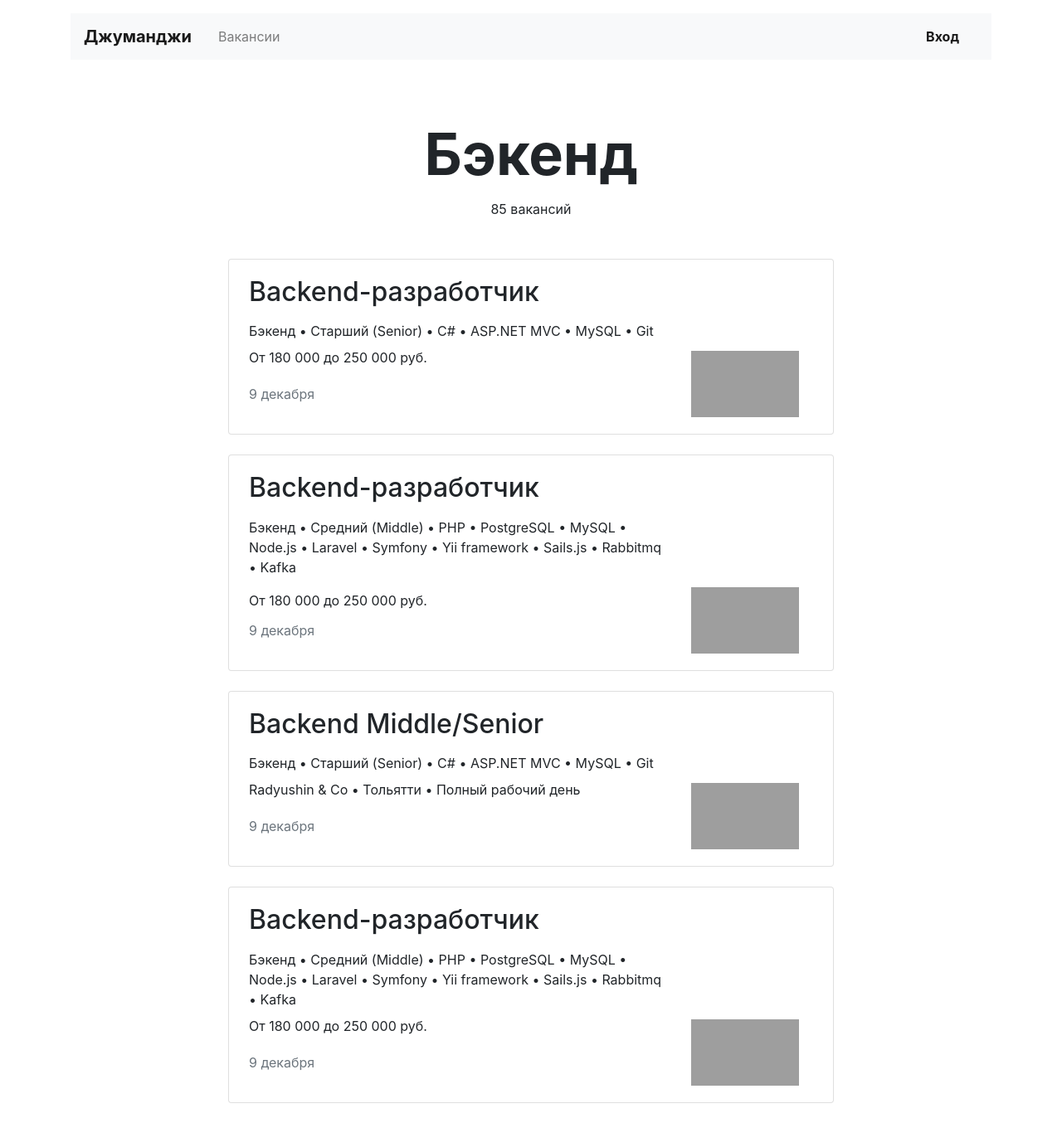
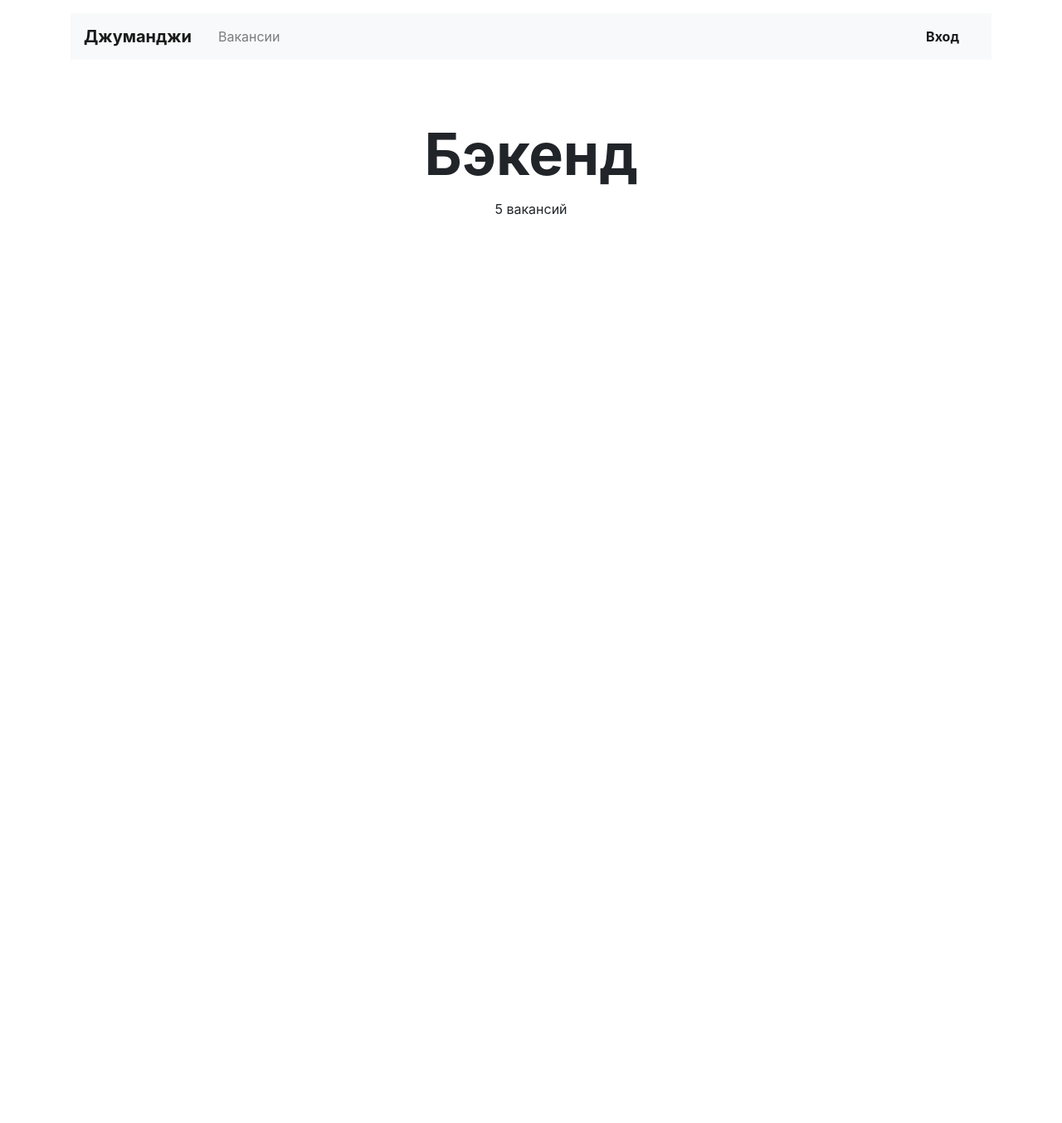
Before and after one commit to She-Wolf/JobsJunior, a Django app: page /vacancies/cat/backend in a window 1280 px wide. Shown: the whole page at 83% size. After the commit the page ends 259 px from the top, so only its background shows below. Run offline with Django 3.2, Linux system fonts and the light colour scheme; data comes from the database, SQL or seed files in the repository; some libraries are stand-ins or nearby versions; grey boxes are pictures that could not be loaded.

Commit message:
company.html  fix

```diff
--- a/jobs/urls.py
+++ b/jobs/urls.py
@@ -7,6 +7,6 @@
     path('vacancies/', views.vacancies, name='vacancies'),
     path('vacancies/<int:vacancy_id>', views.vacancy, name='vacancy'),
     path('companies/<int:company_id>', views.company, name='company'),
-    path('vacancies/cat/<str:speciality_name>', views.speciality, name='speciality'),
+    path('vacancies/cat/<str:speciality_id>', views.speciality, name='speciality'),
 
 ]
--- a/jobs/views.py
+++ b/jobs/views.py
@@ -30,9 +30,12 @@
     return render(request, 'vacancies.html',{'vacancies':vacancies,
                                              'vacancies_count':vacancies_count})
 
-def speciality(request,speciality_name):
-
-    return render(request, 'speciality.html')
+def speciality(request,speciality_id):
+    speciality = Specialty.objects.get(code = speciality_id)
+    vacancies = Vacancy.objects.filter(specialty = speciality.pk )
+    vacancies_count = vacancies.count()
+    return render(request, 'speciality.html',{'speciality':speciality,
+                                              'vacancies_count':vacancies_count})
 
 def company(request, company_id):
     company = Company.objects.get(id=company_id)
--- a/templates/speciality.html
+++ b/templates/speciality.html
@@ -3,15 +3,16 @@
 
   <main class="container mt-3">
     <section>
-      <h1 class="h1 text-center mx-auto mt-4 pt-5" style="font-size: 70px;"><strong>Бэкенд</strong></h1>
-      <p class="text-center pt-1">85 вакансий</p>
+      <h1 class="h1 text-center mx-auto mt-4 pt-5" style="font-size: 70px;"><strong>{{speciality.title}}</strong></h1>
+      <p class="text-center pt-1">{{vacancies_count}} вакансий</p>
       <div class="row mt-5">
         <div class="col-12 col-lg-8 offset-lg-2 m-auto">
+          {% for vacancy in vacancies %}
           <div class="card mb-4">
             <div class="card-body px-4">
               <div class="row">
                 <div class="col-12 col-md-8 col-lg-9">
-                  <h2 class="h2 pb-2">Backend-разработчик</h2>
+                  <h2 class="h2 pb-2">{{vacancy.title}}</h2>
                   <p class="mb-2">Бэкенд • Старший (Senior) • C# • ASP.NET MVC • MySQL • Git</p>
                   <p>От 180 000 до 250 000 руб.</p>
                   <p class="text-muted pt-1">9 декабря</p>
@@ -22,51 +23,7 @@
               </div>
             </div>
           </div>
-          <div class="card mb-4">
-            <div class="card-body px-4">
-              <div class="row">
-                <div class="col-12 col-md-8 col-lg-9">
-                  <h2 class="h2 pb-2">Backend-разработчик</h2>
-                  <p>Бэкенд • Средний (Middle) • PHP • PostgreSQL • MySQL • Node.js • Laravel • Symfony • Yii framework • Sails.js • Rabbitmq • Kafka</p>
-                  <p class="mb-2">От 180 000 до 250 000 руб.</p>
-                  <p class="text-muted pt-1">9 декабря</p>
-                </div>
-                <div class="col-12 col-md-4 col-lg-3 d-flex align-items-end">
-                  <a href="#"><img src="https://place-hold.it/130x80" width="130" height="80" alt=""></a>
-                </div>
-              </div>
-            </div>
-          </div>
-          <div class="card mb-4">
-            <div class="card-body px-4">
-              <div class="row">
-                <div class="col-12 col-md-8 col-lg-9">
-                  <h2 class="h2 pb-2">Backend Middle/Senior</h2>
-                  <p class="mb-2">Бэкенд • Старший (Senior) • C# • ASP.NET MVC • MySQL • Git</p>
-                  <p>Radyushin & Co • Тольятти • Полный рабочий день</p>
-                  <p class="text-muted pt-1">9 декабря</p>
-                </div>
-                <div class="col-12 col-md-4 col-lg-3 d-flex align-items-end">
-                  <a href="#"><img src="https://place-hold.it/130x80" width="130" height="80" alt=""></a>
-                </div>
-              </div>
-            </div>
-          </div>
-          <div class="card mb-4">
-            <div class="card-body px-4">
-              <div class="row">
-                <div class="col-12 col-md-8 col-lg-9">
-                  <h2 class="h2 pb-2">Backend-разработчик</h2>
-                  <p class="mb-2">Бэкенд • Средний (Middle) • PHP • PostgreSQL • MySQL • Node.js • Laravel • Symfony • Yii framework • Sails.js • Rabbitmq • Kafka</p>
-                  <p>От 180 000 до 250 000 руб.</p>
-                  <p class="text-muted pt-1">9 декабря</p>
-                </div>
-                <div class="col-12 col-md-4 col-lg-3 d-flex align-items-end">
-                  <a href="#"><img src="https://place-hold.it/130x80" width="130" height="80" alt=""></a>
-                </div>
-              </div>
-            </div>
-          </div>
+          {% endfor %}
         </div>
       </div>
     </section>
```
